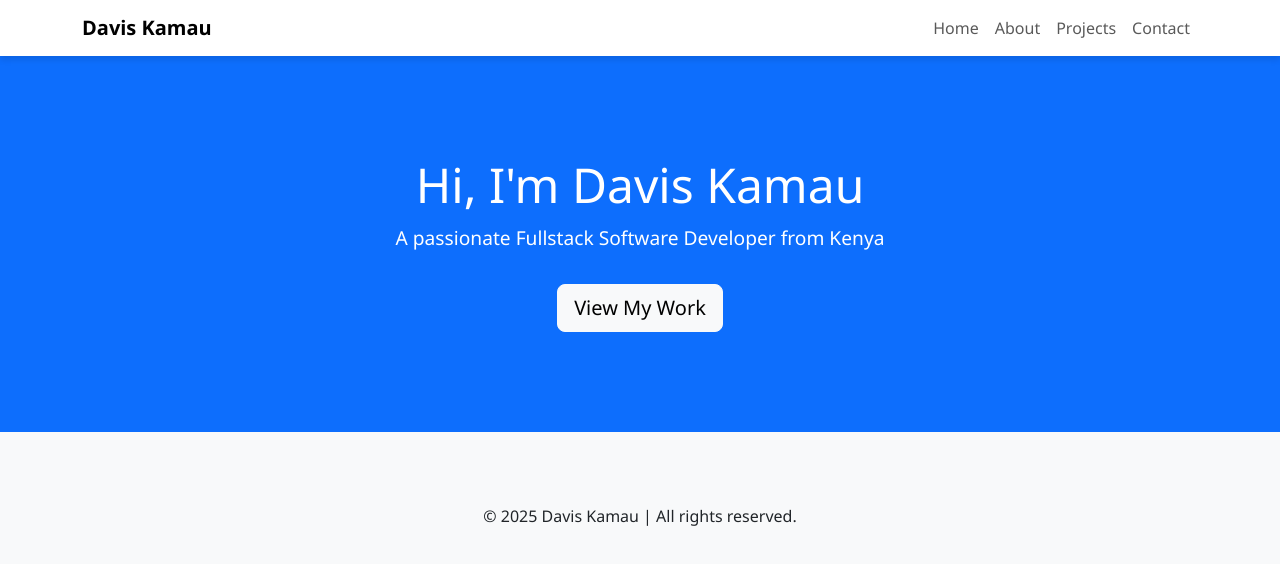
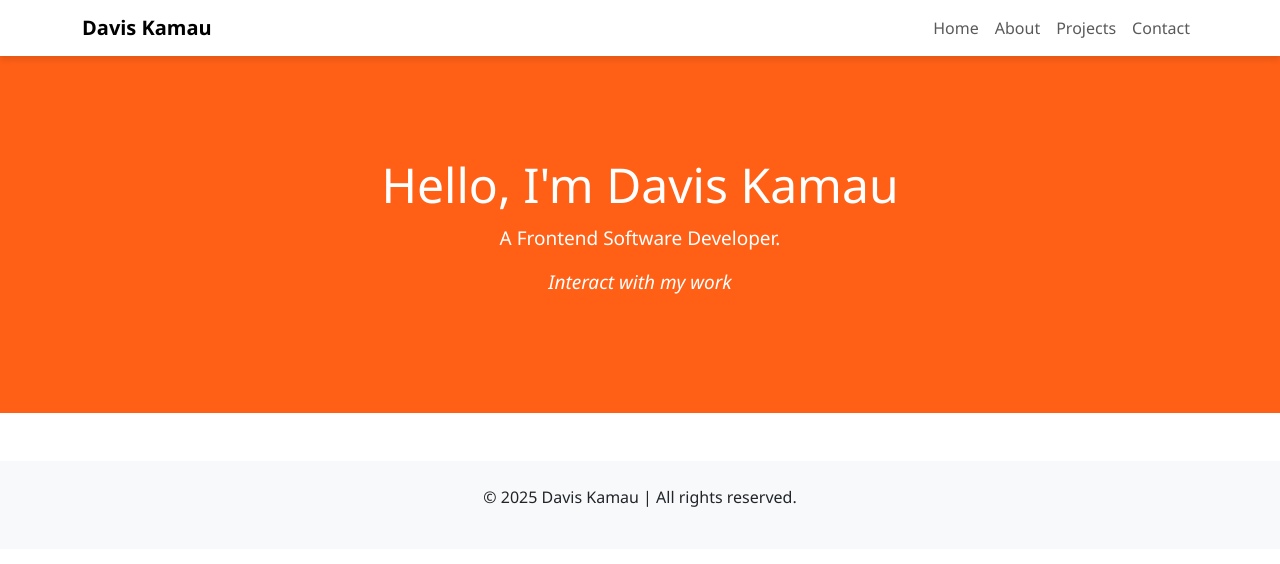
Before and after one commit to Dre810/Sunton, a plain HTML site: page index.html in a window 1280 px wide. Drawn offline with nearby package versions, Linux system fonts and the light colour scheme.

Commit message:
removed unneeded code

```diff
--- a/index.html
+++ b/index.html
@@ -1,40 +1,30 @@
 <!DOCTYPE html>
-<!-- Declares the document type and version of HTML -->
 <html lang="en">
-<!-- Begins the HTML document with English as the language -->
 <head>
-  <!-- Metadata about the document -->
+
   <meta charset="UTF-8" />
-  <!-- Sets the character encoding to UTF-8 -->
+
   <meta name="viewport" content="width=device-width, initial-scale=1.0" />
-  <!-- Makes the website responsive by setting the viewport to match the device's width -->
 
-  <!-- Title shown on the browser tab -->
+
+
   <title>Davis Kamau | Portfolio</title>
 
   <!-- Bootstrap CSS framework for styling and responsive layout -->
   <link rel="stylesheet" href="https://cdn.jsdelivr.net/npm/bootstrap@5.3.3/dist/css/bootstrap.min.css" />
 
-  <!-- External custom stylesheet -->
+
   <link rel="stylesheet" href="style.css" />
 
   <!-- Inline styles and meta tags for SEO and branding -->
 
-    <!-- Viewport meta tag for mobile-friendliness (redundant, already declared above) -->
-    <meta name="viewport" content="width=device-width, initial-scale=1.0">
 
-    <!-- SEO metadata to improve visibility on search engines -->
-    <title>Davis Kamau | Software Developer</title>
-    <meta name="description" content="Portfolio of Davis Kamau, a software developer showcasing web projects and skills.">
-    <meta name="keywords" content="Davis Kamau, software engineer, frontend developer, portfolio, web developer Kenya">
-    <meta name="author" content="Davis Kamau">
 
-    <!-- Favicon for browser tab (optional) -->
-    <link rel="icon" href="favicon.ico" type="image/x-icon">
+
 <style>
     /* Custom CSS styling starts here */
     body{
-  background-color: #f8f9fa; /* Light grey background */
+  background-color: white;
   font-family: "Segoe UI", sans-serif; /* Modern clean font */
   margin: 0;
   padding: 0;
@@ -44,26 +34,26 @@
 
     /* Hero section styling */
     .hero {
-      background-color: #0d6efd; /* Bootstrap primary blue */
+      background-color: #ff6016;
       color: white;
       padding: 100px 20px; /* Adds spacing inside the section */
       text-align: center; /* Centers the text */
     }
 
     .hero h1 {
-      font-size: 3rem; /* Large title */
-      animation: fadeIn 1s ease-in-out; /* Fade-in animation */
+      font-size: 48px; /* Large title */
+      animation: fadeIn 2s ease-in-out; /* Fade-in animation */
     }
 
     .hero p {
-      font-size: 1.2rem; /* Slightly larger paragraph text */
+      font-size: 19px; /* Slightly larger paragraph text */
       margin-top: 10px;
-      animation: fadeIn 2s ease-in-out; /* Slower fade-in */
+      animation: fadeIn 3s ease-in-out; /* Slower fade-in */
     }
 
     /* Animation keyframes for fade-in effect */
     @keyframes fadeIn {
-      from { opacity: 0; transform: translateY(20px); }
+      from { opacity: 0; transform: translateY(20px); } /* moved 20px down */
       to { opacity: 1; transform: translateY(0); }
     }
 
@@ -74,7 +64,7 @@
 
     /* Navbar shadow for visual separation */
     .navbar {
-      background-color: #fff;
+      background-color: #fff; /* White background */
       box-shadow: 0 4px 6px rgba(0,0,0,0.1); /* Light shadow */
     }
   </style>
@@ -109,10 +99,10 @@
   <!-- Hero Section: Introduction and call-to-action -->
   <section class="hero">
     <div class="container">
-      <h1>Hi, I'm Davis Kamau</h1>
-      <p>A passionate Fullstack Software Developer from Kenya</p>
-      <!-- Call-to-action button linking to Projects page -->
-      <a href="projects.html" class="btn btn-light btn-lg mt-3">View My Work</a>
+      <h1>Hello, I'm Davis Kamau</h1>
+      <p>A Frontend Software Developer.</p>
+
+     <p><em>Interact with my work</em></p>
     </div>
   </section>
 
```
Also changed, not shown: about.html (+1 -6 lines), calculator.html (+1 -4 lines), contact.html (+1 -7 lines), projects.html (+2 -9 lines).
